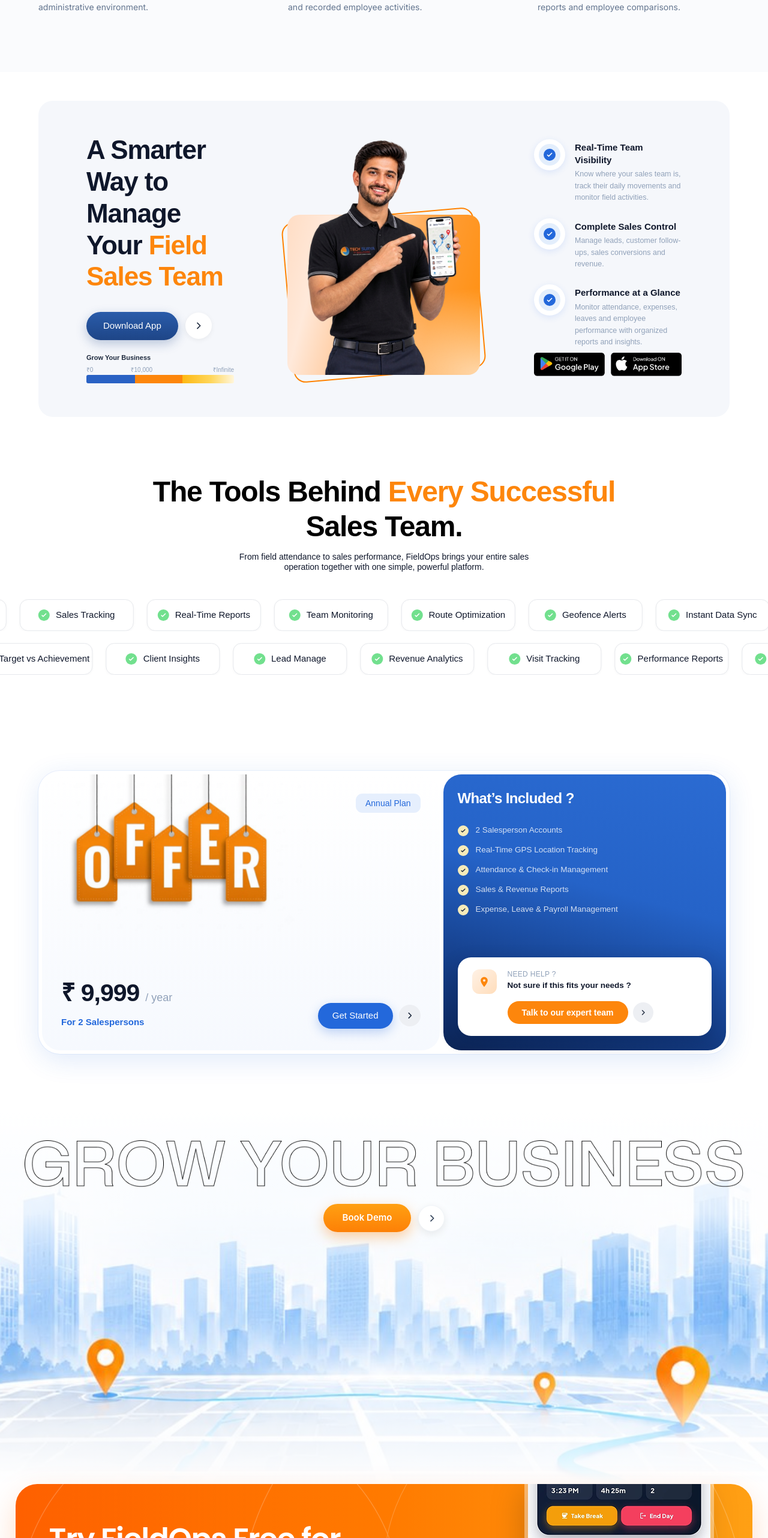
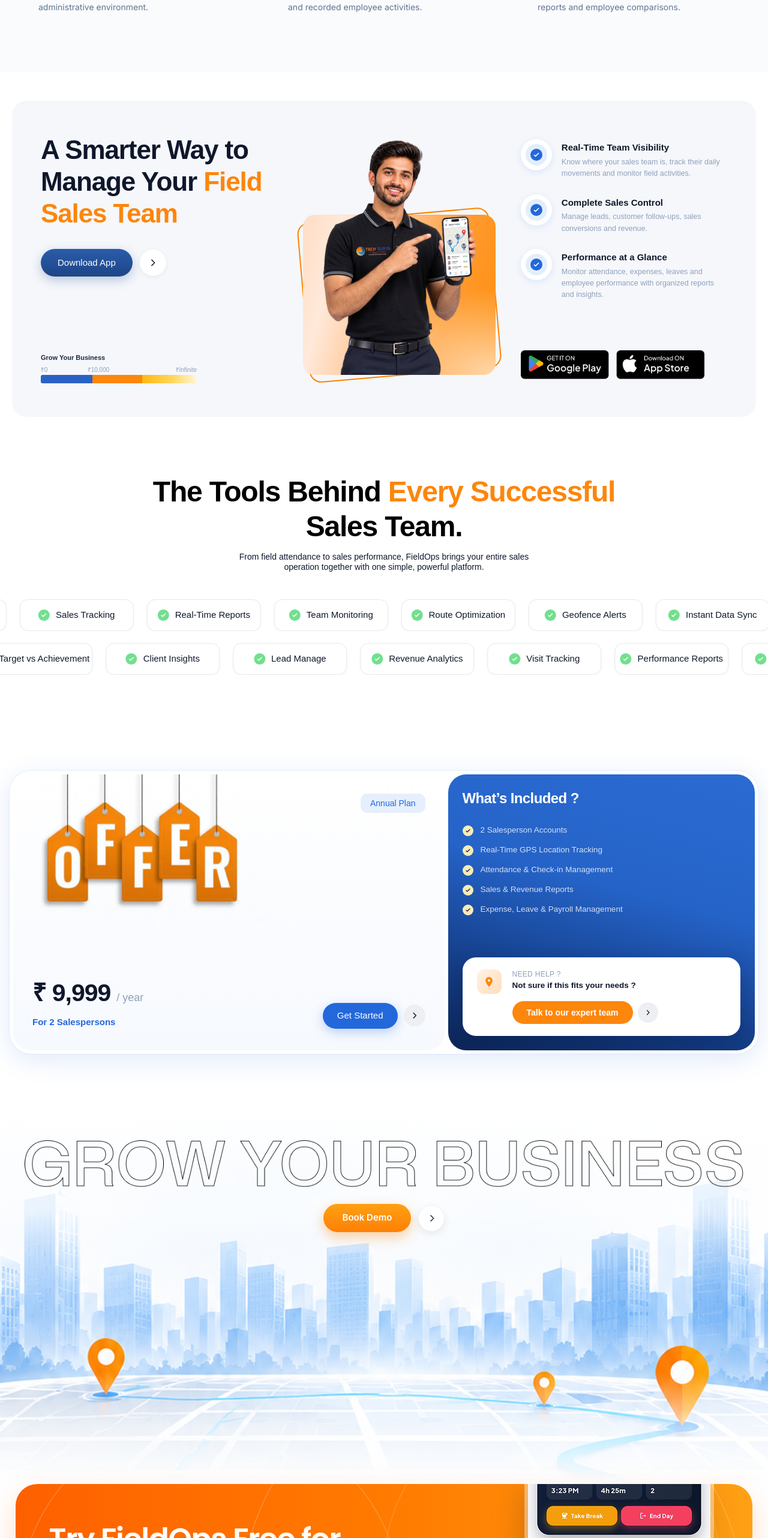
Before and after one commit to harsh8010-proag/SalesManagement, a React (Vite) app: page / in a window 1280 px wide. Shown: the part 3142-5706 px from the top of the page at 60% size. Built offline with nearby package versions, Linux system fonts and the light colour scheme; a web font is replaced by a local one.

Commit message:
flow in progress

```diff
--- a/src/componant/DownloadApp.jsx
+++ b/src/componant/DownloadApp.jsx
@@ -23,7 +23,7 @@ const DownloadApp = () => {
     <section
       id="download-app"
       style={{ fontFamily: "'Mona Sans', sans-serif" }}
-      className="w-full bg-white py-8 sm:py-12 px-4 sm:px-6 lg:px-10 xl:px-16"
+      className="w-full bg-white py-8 sm:py-12 px-4 sm:px-6 lg:px-5"
     >
       <style>{`
         /* Animated orange card: the gradient is 2x wider than the card and slides back and forth.
@@ -49,13 +49,13 @@ const DownloadApp = () => {
       {/* Light grey-blue rounded card (same as screenshot) */}
       <div
         style={{ backgroundColor: '#F5F7FB' }}
-        className="w-full rounded-3xl px-6 sm:px-10 lg:px-14 xl:px-20 py-10 lg:py-14"
+        className="max-w-[1240px] mx-auto rounded-3xl px-6 sm:px-10 lg:px-12 py-10 lg:py-14"
       >
-        <div className="grid grid-cols-1 lg:grid-cols-[1fr_380px_1fr] xl:grid-cols-[1fr_420px_1fr] gap-10 lg:gap-10 items-stretch">
+        <div className="grid grid-cols-1 lg:grid-cols-[1.15fr_340px_1fr] gap-10 lg:gap-8 items-stretch">
           {/* ───────── LEFT: heading, CTA, progress scale ───────── */}
           <div className="relative z-20 flex flex-col justify-between text-left">
             <div>
-              <h2 className="font-semibold text-slate-900 tracking-tight leading-[1.2] text-[32px] sm:text-[40px] lg:text-[38px] xl:text-[44px]">
+              <h2 className="font-semibold text-slate-900 tracking-tight leading-[1.2] text-[32px] sm:text-[40px] lg:text-[38px] xl:text-[44px] lg:whitespace-nowrap">
                 A Smarter Way to
                 <br />
                 Manage Your <span style={{ color: '#FD860C' }}>Field</span>
--- a/src/pages/GrowYourBusiness.jsx
+++ b/src/pages/GrowYourBusiness.jsx
@@ -10,7 +10,7 @@ const GrowYourBusiness = () => {
             {/* ── Full-section Cityscape Background (absolute, fills whole section) ── */}
             <div className="absolute inset-0 w-full h-full pointer-events-none select-none z-0">
                 <img
-                    src="/city-map.jpg"
+                    src="/map.png"
                     alt="Corporate GPS Cityscape Map"
                     className="w-full h-full object-cover object-top block"
                 />
--- a/src/pages/Pricing.jsx
+++ b/src/pages/Pricing.jsx
@@ -19,7 +19,7 @@ const Pricing = () => {
     <section
       id="pricing"
       style={{ fontFamily: "'Mona Sans', sans-serif" }}
-      className="relative w-full bg-white px-4 py-12 sm:px-6 sm:py-24 lg:px-10 xl:px-16"
+      className="relative w-full bg-white px-4 py-12 sm:px-6 sm:py-24 lg:px-4 xl:px-4"
     >
       {/* Outer card with soft blue glow */}
       <div
```
Also changed, not shown: public/Corporate GPS Cityscape Map Template 1.png (deleted), public/map.png (added).
